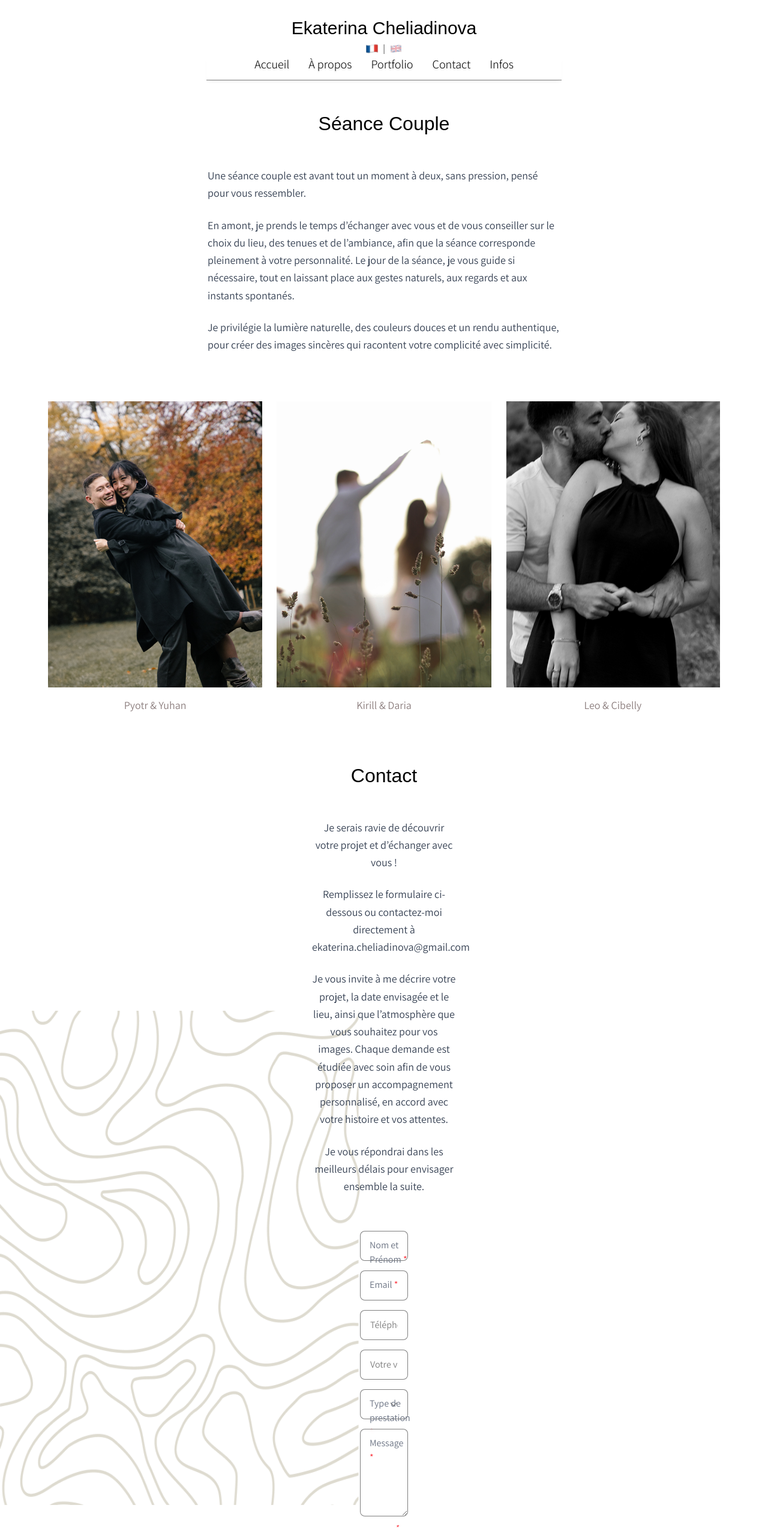
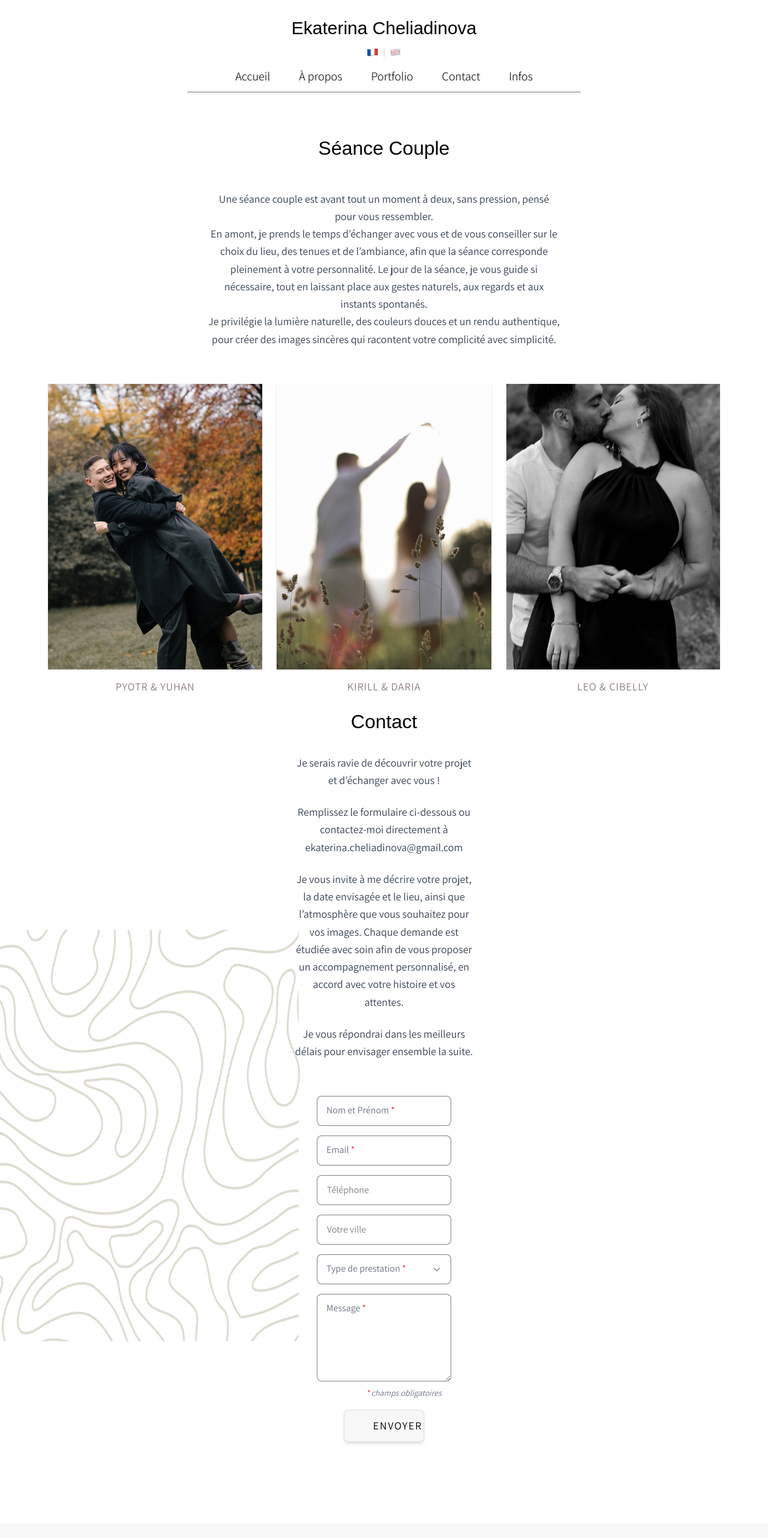
Before and after one commit to sachaa38/PhotoK, a Next.js app: page /pageCouple in a window 1280 px wide. Shown: the top 2564 px of the page at 60% size. Built offline with nearby package versions, Linux system fonts and the light colour scheme; a web font is replaced by a local one.

Commit message:
Finished

```diff
--- a/app/form.tsx
+++ b/app/form.tsx
@@ -37,16 +37,16 @@ const handleSubmit = (e: React.FormEvent) => {
   const baseInputClass = "peer w-full border rounded-lg px-4 py-3 focus:outline-none focus:ring-1 focus:ring-black text-black font-assistant bg-white/80 backdrop-blur-sm transition-all";
 
   return (
-    <section id="contact" className="relative pb-20 px-6 md:px-20 bg-white text-black flex flex-col items-center">
-      <h2 className="mb-12 font-bodoni" style={{ fontSize: "32px" }}>
+    <section id="contact" className="relative my-6 md:pb-20 px-4 bg-white text-black flex flex-col items-center">
+      <h2 className="mb-8 font-bodoni text-2xl md:text-[32px]" >
         {texte[lang].contact}
       </h2>
 {image && ( <div className="absolute bottom-70 left-0 z-[0] pointer-events-none">
                   <Image
                     src="/images/design/Vector.png"
                     alt="Image abstraite 1"
-                    width={600}
-                    height={600}
+                    width={500}
+                    height={500}
                     style={{ objectFit: 'contain' }}
                   />
                 </div>)}
@@ -55,8 +55,8 @@ const handleSubmit = (e: React.FormEvent) => {
                     <Image
                       src="/images/design/Union.png"
                       alt="Image abstraite 2"
-                      width={600}
-                      height={600}
+                      width={500}
+                      height={500}
                       style={{ objectFit: 'contain' }}
                     />
                   </div>)}
@@ -65,18 +65,18 @@ const handleSubmit = (e: React.FormEvent) => {
       {/* <p className="relative z-10 font-assistant mb-8 text-gray-700 text-lg">
           {texte.texteIntro}
         </p> */}
-              <div className="relative z-10 max-w-[50%] mx-auto text-center px-40">
+              <div className="relative z-10 md:max-w-[50%] mx-auto text-center md:px-40">
     {texte[lang].descContact.map((p, i) => (
       <p
         key={i}
-        className="mb-6 last:mb-0 font-assistant text-lg leading-relaxed text-gray-700"
+        className="mb-4 md:mb-6 last:mb-0 font-assistant text-lg leading-relaxed text-gray-700"
       >
         {p}
       </p>
     ))}
 
 
-      <form ref={formRef} noValidate onSubmit={handleSubmit} className="relative z-20 max-w-2xl mx-auto space-y-4 text-left px-20 mt-15">
+      <form ref={formRef} noValidate onSubmit={handleSubmit} className="relative mt-10 z-20 max-w-2xl mx-auto space-y-4 text-left md:px-10 md:mt-15">
 
         {/* Nom et Prénom */}
         <div className="relative">
@@ -198,7 +198,7 @@ const handleSubmit = (e: React.FormEvent) => {
      <div className="flex flex-col items-center gap-4">
   <button
     type="submit"
-    className="w-[60%] hover:cursor-pointer bg-[#F8F8F8] text-black px-12 py-3 mb-8 rounded-lg text-lg uppercase tracking-widest font-assistant border border-black/10 transition-all duration-200
+    className="md:w-[60%] w-full hover:cursor-pointer bg-[#F8F8F8] text-black px-12 py-3 mb-8 rounded-lg text-lg uppercase tracking-widest font-assistant border border-black/10 transition-all duration-200
                shadow-md hover:shadow-lg active:shadow-none hover:bg-gray-100"
   >
     {texte[lang].bouton}
--- a/app/header.jsx
+++ b/app/header.jsx
@@ -10,54 +10,58 @@ function Header() {
   const { lang, switchLang } = useLang();
 
   return (
-    <div className="w-full z-50 bg-white flex flex-col items-center justify-center px-8 py-6 mb-0 pb-12">
-      <div className="flex flex-col items-center justify-center">
-        <h1 className="font-bodoni text-black" style={{ fontSize: "30px" }}>
+   <div className="w-full z-50 bg-white flex flex-col items-center justify-center px-4 md:px-8 py-4 md:py-6 mb-0 pb-0 md:pb-12">
+  <div className="flex flex-col items-center justify-center mb-4">
+    {/* Nom : Ajusté de 22px sur mobile à 30px sur ordi */}
+    <h1 className="font-bodoni text-black text-[22px] md:text-[30px] text-center whitespace-nowrap">
       Ekaterina Cheliadinova
     </h1>
 
-        {/* 3. Au clic, on appelle switchLang qui va changer l'URL et l'état global */}
     <button
       onClick={switchLang}
-          className="flex items-center gap-2 text-black hover:cursor-pointer group"
+      className="flex items-center gap-2 text-black hover:cursor-pointer group mt-2"
     >
       <Image
         src="/fr.png"
-            alt="Drapeau Français"
-            width={20}
-            height={14}
+        alt="Français"
+        width={18}
+        height={12}
         className={`object-contain ${lang === 'fr' ? 'opacity-100 scale-110' : 'opacity-40'}`}
       />
-          <span className="font-assistant text-black-600 font-light self-center">|</span>
+      <span className="font-assistant text-gray-400 font-light text-sm">|</span>
       <Image
         src="/gb.png"
-            alt="Drapeau Anglais"
-            width={20}
-            height={14}
+        alt="English"
+        width={18}
+        height={12}
         className={`object-contain ${lang === 'en' ? 'opacity-100 scale-110' : 'opacity-40'}`}
       />
     </button>
   </div>
 
-      <div className="border-b-[0.5px] border-black/50 px-20 pb-3 shadow-[0_4px_6px_-4px_rgba(0,0,0,0.15)]">
-        <nav className="font-assistant font-light text-black flex space-x-8 text-xl drop-shadow-[0_2px_1px_rgba(0,0,0,0.15)]">
-          {/* 4. On s'assure que les liens gardent la langue dans l'URL */}
-          <Link href={`/?lang=${lang}`} className="hover:text-gray-400 transition-colors text-center">
+  {/* Conteneur Navigation :
+      Mobile : px-4, bordure plus fine
+      Ordi : md:px-20
+  */}
+  <div className="w-full md:w-auto border-b-[0.5px] border-black/50 px-4 md:px-20 pb-3 shadow-[0_4px_6px_-4px_rgba(0,0,0,0.15)]">
+    <nav className="font-assistant font-light text-black flex flex-wrap justify-center gap-x-4 gap-y-2 md:space-x-8 text-base md:text-xl drop-shadow-[0_2px_1px_rgba(0,0,0,0.15)]">
+
+      <Link href={`/?lang=${lang}`} className="hover:text-gray-400 transition-colors text-center whitespace-nowrap">
         {texte[lang].accueil}
       </Link>
-          <Link href={`/pageApropos?lang=${lang}`} className="hover:text-gray-400 transition-colors text-center">
+      <Link href={`/pageApropos?lang=${lang}`} className="hover:text-gray-400 transition-colors text-center whitespace-nowrap">
         {texte[lang].apropos}
       </Link>
-          <Link href={`/?lang=${lang}#portfolio`} className="hover:text-gray-400 transition-colors text-center">
+      <Link href={`/?lang=${lang}#portfolio`} className="hover:text-gray-400 transition-colors text-center whitespace-nowrap">
         {texte[lang].portfolio}
       </Link>
-          {/* Lien vers ta page famille avec la langue */}
-          <Link href={`/pageContact?lang=${lang}`} className="hover:text-gray-400 transition-colors text-center">
+      <Link href={`/pageContact?lang=${lang}`} className="hover:text-gray-400 transition-colors text-center whitespace-nowrap">
         {texte[lang].contact}
       </Link>
-          <Link href={`/pageFaq?lang=${lang}`} className="hover:text-gray-400 transition-colors text-center">
+      <Link href={`/pageFaq?lang=${lang}`} className="hover:text-gray-400 transition-colors text-center whitespace-nowrap">
         {texte[lang].infos}
       </Link>
+
     </nav>
   </div>
 </div>
--- a/app/pageCouple/page.tsx
+++ b/app/pageCouple/page.tsx
@@ -17,42 +17,32 @@ export default function PageCouple() {
 
   return (
     <main className="min-h-screen bg-white">
-      <section className="pb-20 px-6 md:px-20 bg-white text-black flex flex-col items-center">
-        <h2 className="mb-12 font-bodoni" style={{ fontSize: "32px" }}>
+  <section className="mt-6 mb:pb-20 px-6 md:px-20 bg-white text-black flex flex-col items-center">
+    <h2 className="mb-8 md:mb-12 font-bodoni text-2xl md:text-[32px] text-center z-1">
       {content.titrePageCouple}
     </h2>
-<div className="flex flex-col items-center w-[75%] mb-20">
-  <div className="max-w-[70%]">
+
+    <div className="flex flex-col items-center w-full md:w-[75%] mb-12 md:mb-15">
+      <div className="w-full md:max-w-[70%]">
         {content.descPageCouple.map((p, i) => (
           <p
             key={i}
-        className="mb-6 last:mb-0 font-assistant text-lg leading-relaxed text-gray-700"
+            className="mb-0 last:mb-0 font-assistant text-center md:text-base md:text-lg leading-relaxed text-gray-700"
           >
             {p}
           </p>
         ))}
       </div>
     </div>
-            {/* <div className="absolute top-[100%] left-0 -translate-y-1/2 z-[0] pointer-events-none">
-            <Image
-              src="/images/design/Vector.png"
-              alt="Image abstraite 1"
-              width={400}
-              height={400}
-              style={{ objectFit: 'contain' }}
-            />
-          </div> */}
 
-
-        <div className="grid grid-cols-1 md:grid-cols-3 gap-6 w-full max-w-6xl">
+    {/* Grille : gap plus important sur mobile pour séparer les images empilées */}
+    <div className="grid grid-cols-1 md:grid-cols-3 gap-10 md:gap-6 w-full max-w-6xl">
       {imagesCouple && imagesCouple.map((image, i) => (
         <div key={i} className="text-center group">
-              {/* AJOUT DE RELATIVE ET BLOCK ICI */}
           <Link
-  href={`${texte["fr"].urlCouple[i]}`}
-  className="relative block w-full aspect-[3/4] overflow-hidden group bg-white"
+            href={`${texte[lang].urlCouple[i]}`}
+            className="relative block w-full aspect-[3/4] overflow-hidden group bg-white shadow-sm"
           >
-  {/* L'image qui scale et devient grise */}
             <Image
               src={`/images/couple/${image}.png`}
               alt={`Photo ${i}`}
@@ -62,20 +52,23 @@ export default function PageCouple() {
                          group-hover:grayscale
                          group-hover:brightness-50"
               priority={i < 3}
+              sizes="(max-width: 768px) 100vw, 33vw"
             />
 
-  {/* Le texte qui apparaît au centre */}
+            {/* Texte sur l'image :
+                Visible au hover (ordi) et au clic (mobile)
+             */}
             <div className="absolute inset-0 flex items-center justify-center opacity-0 group-hover:opacity-100 transition-opacity duration-500 pointer-events-none">
-    <span className="text-white font-assistant text-[40] tracking-[0.2em] ">
+              <span className="text-white font-assistant text-xl tracking-[0.2em] uppercase border-b border-white pb-1">
                 {lang === 'fr' ? 'Voir la galerie' : 'View Gallery'}
               </span>
             </div>
           </Link>
 
-              {/* CORRECTION DU CHEMIN DU TITRE */}
+          {/* Label de la photo : Un peu plus petit sur mobile */}
           {content.titrePf && (
-                <span className="mt-4 block font-assistant text-[18px] text-[#8C7E7E]">
-                  {texte["fr"].labelPhotoCouple[i]}
+            <span className="mt-4 block font-assistant text-sm md:text-[18px] text-[#8C7E7E] uppercase tracking-wider">
+              {texte[lang].labelPhotoCouple[i]}
             </span>
           )}
         </div>
--- a/app/pageFaq/page.tsx
+++ b/app/pageFaq/page.tsx
@@ -12,20 +12,21 @@ export default function PageMariage() {
 
 
   return (
-    <main className="min-h-screen bg-white">
-   <section className="pb-20 px-6 md:px-20 bg-white text-black flex flex-col items-center w-full">
-      <h2 className="mb-12 font-bodoni" style={{ fontSize: "32px" }}>
+
+   <section className="mt-6 bg-white text-black flex flex-col items-center">
+      <h2 className="mb-8 md:mb-12 font-bodoni text-2xl md:text-[32px] text-center z-1">
         {texte[lang].titrePageFaq}
       </h2>
 
-      <div className="w-full max-w-3xl">
+      <div className="w-full max-w-3xl px-4 md:pb-20">
         {texte[lang].questionsFaq.map((item, index) => (
           <FaqItem key={index} question={item.q} answer={item.a} />
         ))}
       </div>
+      <FormulaireContact lang={lang} texte={texte} image={true}/>
     </section>
 
-    <FormulaireContact lang={lang} texte={texte} image={true}/>
-    </main>
+
+
   );
 }
```
Also changed, not shown: app/aproposCompo.tsx (+5 -5 lines), app/faqCompo.tsx (+18 -12 lines), app/footer.tsx (+18 -15 lines), app/page.jsx (+14 -14 lines), app/pageFamille/page.tsx (+6 -16 lines), app/pageMariage/page.tsx (+6 -6 lines), app/texte.js (+17 -1 lines), public/Polygon 3.png (added). Lines whose indentation alone changed are shown as unchanged.
